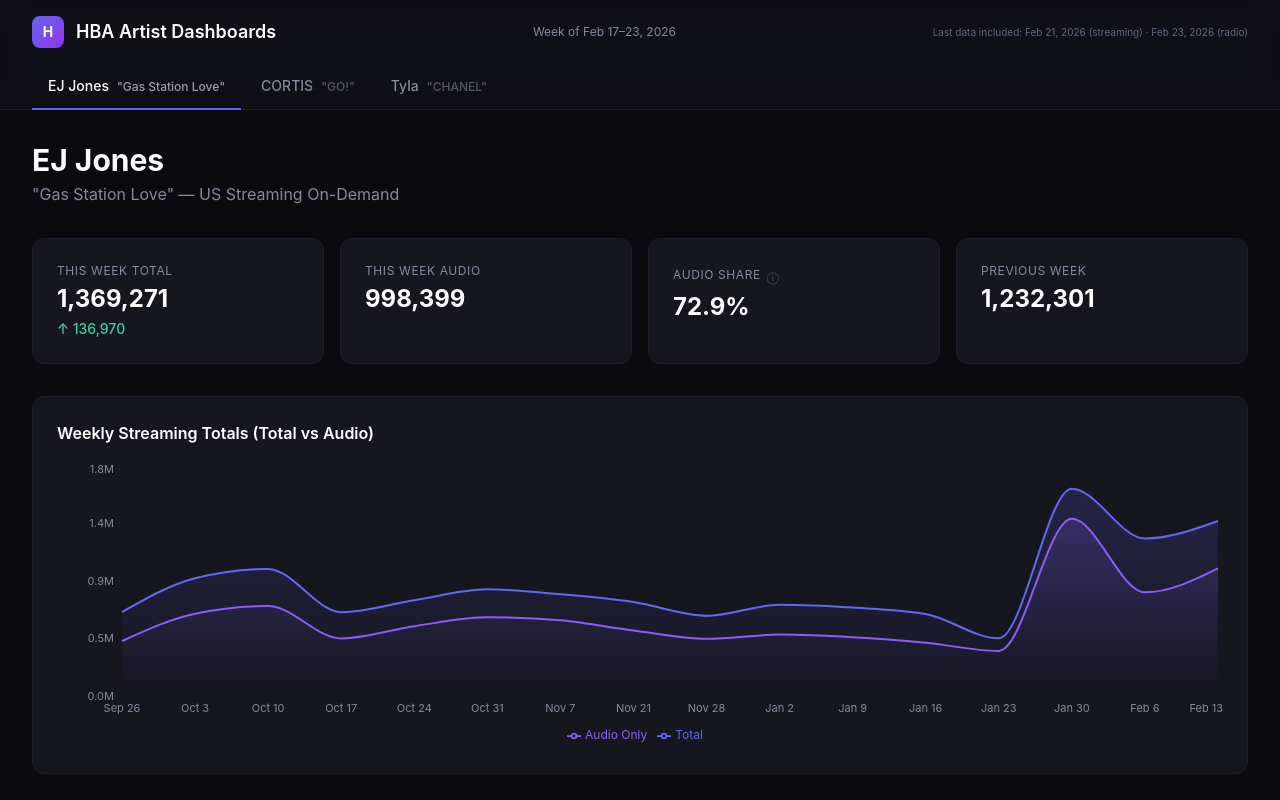
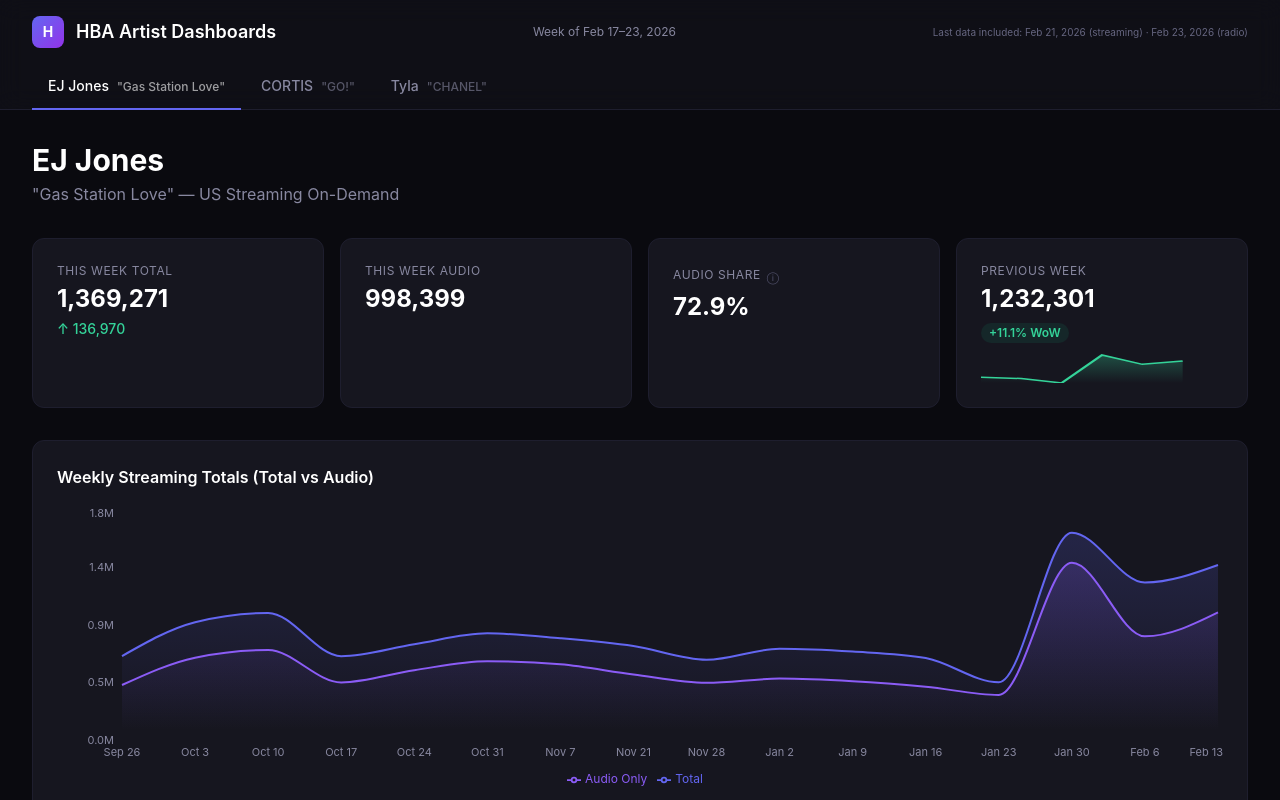
Before and after one commit to it-hbl/hba-artist-dashboards, a Next.js app: page / in a window 1280 px wide. Shown: the top 800 px of the page. Built offline with nearby package versions, Linux system fonts and the light colour scheme.

Commit message:
feat: add WoW % badge and sparkline to Previous Week card

```diff
--- a/src/components/Card.tsx
+++ b/src/components/Card.tsx
@@ -6,7 +6,7 @@ export function Card({ children, className = "" }: { children: React.ReactNode;
   );
 }
 
-export function StatCard({ label, value, change, suffix = "", tooltip }: { label: string; value: string | number; change?: number; suffix?: string; tooltip?: string }) {
+export function StatCard({ label, value, change, suffix = "", tooltip, pctChange, sparkData }: { label: string; value: string | number; change?: number; suffix?: string; tooltip?: string; pctChange?: number; sparkData?: number[] }) {
   return (
     <Card>
       <div className="flex items-center gap-1.5 mb-1">
@@ -24,8 +24,41 @@ export function StatCard({ label, value, change, suffix = "", tooltip }: { label
       <p className="text-2xl font-bold text-white">{typeof value === 'number' ? value.toLocaleString() : value}{suffix}</p>
       {change !== undefined && (
         <p className={`text-sm mt-1 font-medium ${change >= 0 ? 'text-emerald-400' : 'text-red-400'}`}>
-          {change >= 0 ? '↑' : '↓'} {Math.abs(change).toLocaleString()} {change >= 0 ? '' : ''}
+          {change >= 0 ? '↑' : '↓'} {Math.abs(change).toLocaleString()}
         </p>
+      )}
+      {pctChange !== undefined && (
+        <div className="flex items-center gap-2 mt-2">
+          <span className={`text-xs font-semibold px-2 py-0.5 rounded-full ${pctChange >= 0 ? 'bg-emerald-500/10 text-emerald-400' : 'bg-red-500/10 text-red-400'}`}>
+            {pctChange >= 0 ? '+' : ''}{pctChange.toFixed(1)}% WoW
+          </span>
+        </div>
+      )}
+      {sparkData && sparkData.length > 1 && (
+        <div className="mt-2 h-8">
+          <svg viewBox={`0 0 ${sparkData.length * 20} 32`} className="w-full h-full" preserveAspectRatio="none">
+            <defs>
+              <linearGradient id="sparkGrad" x1="0" y1="0" x2="0" y2="1">
+                <stop offset="0%" stopColor={sparkData[sparkData.length-1] >= sparkData[0] ? '#34d399' : '#f87171'} stopOpacity="0.3" />
+                <stop offset="100%" stopColor={sparkData[sparkData.length-1] >= sparkData[0] ? '#34d399' : '#f87171'} stopOpacity="0" />
+              </linearGradient>
+            </defs>
+            {(() => {
+              const min = Math.min(...sparkData);
+              const max = Math.max(...sparkData);
+              const range = max - min || 1;
+              const points = sparkData.map((v, i) => `${i * 20},${32 - ((v - min) / range) * 28}`).join(' ');
+              const areaPoints = points + ` ${(sparkData.length - 1) * 20},32 0,32`;
+              const color = sparkData[sparkData.length-1] >= sparkData[0] ? '#34d399' : '#f87171';
+              return (
+                <>
+                  <polygon points={areaPoints} fill="url(#sparkGrad)" />
+                  <polyline points={points} fill="none" stroke={color} strokeWidth="1.5" />
+                </>
+              );
+            })()}
+          </svg>
+        </div>
       )}
     </Card>
   );
--- a/src/components/CortisTab.tsx
+++ b/src/components/CortisTab.tsx
@@ -37,7 +37,7 @@ export default function CortisTab() {
         <StatCard label="This Week Total" value={latestWeek.total} change={wowChange} />
         <StatCard label="This Week Audio" value={latestWeek.audio} />
         <StatCard label="Audio Share" value={`${audioRatio}%`} tooltip="Percentage of total streams from audio platforms (Spotify, Apple Music, etc.) vs video (YouTube). Higher = more audio-driven." />
-        <StatCard label="Previous Week" value={prevWeek.total} />
+        <StatCard label="Previous Week" value={prevWeek.total} pctChange={((latestWeek.total - prevWeek.total) / prevWeek.total) * 100} sparkData={cortisWeeklyData.slice(-6).map(w => w.total)} />
       </div>
 
       {/* Weekly trend chart */}
--- a/src/components/EJJonesTab.tsx
+++ b/src/components/EJJonesTab.tsx
@@ -35,7 +35,7 @@ export default function EJJonesTab() {
         <StatCard label="This Week Total" value={latestWeek.total} change={wowChange} />
         <StatCard label="This Week Audio" value={latestWeek.audio} />
         <StatCard label="Audio Share" value={`${audioRatio}%`} tooltip="Percentage of total streams from audio platforms (Spotify, Apple Music, etc.) vs video (YouTube). Higher = more audio-driven." />
-        <StatCard label="Previous Week" value={prevWeek.total} />
+        <StatCard label="Previous Week" value={prevWeek.total} pctChange={((latestWeek.total - prevWeek.total) / prevWeek.total) * 100} sparkData={ejJonesWeeklyData.slice(-6).map(w => w.total)} />
       </div>
 
       {/* Weekly trend chart */}
--- a/src/components/TylaTab.tsx
+++ b/src/components/TylaTab.tsx
@@ -38,7 +38,7 @@ export default function TylaTab() {
         <StatCard label="This Week Total" value={latestWeek.total} change={wowChange} />
         <StatCard label="This Week Audio" value={latestWeek.audio} />
         <StatCard label="Audio Share" value={`${audioRatio}%`} tooltip="Percentage of total streams from audio platforms (Spotify, Apple Music, etc.) vs video (YouTube). Higher = more audio-driven." />
-        <StatCard label="Previous Week" value={prevWeek.total} />
+        <StatCard label="Previous Week" value={prevWeek.total} pctChange={((latestWeek.total - prevWeek.total) / prevWeek.total) * 100} sparkData={tylaWeeklyData.slice(-6).map(w => w.total)} />
       </div>
 
       {/* Weekly trend chart */}
```
